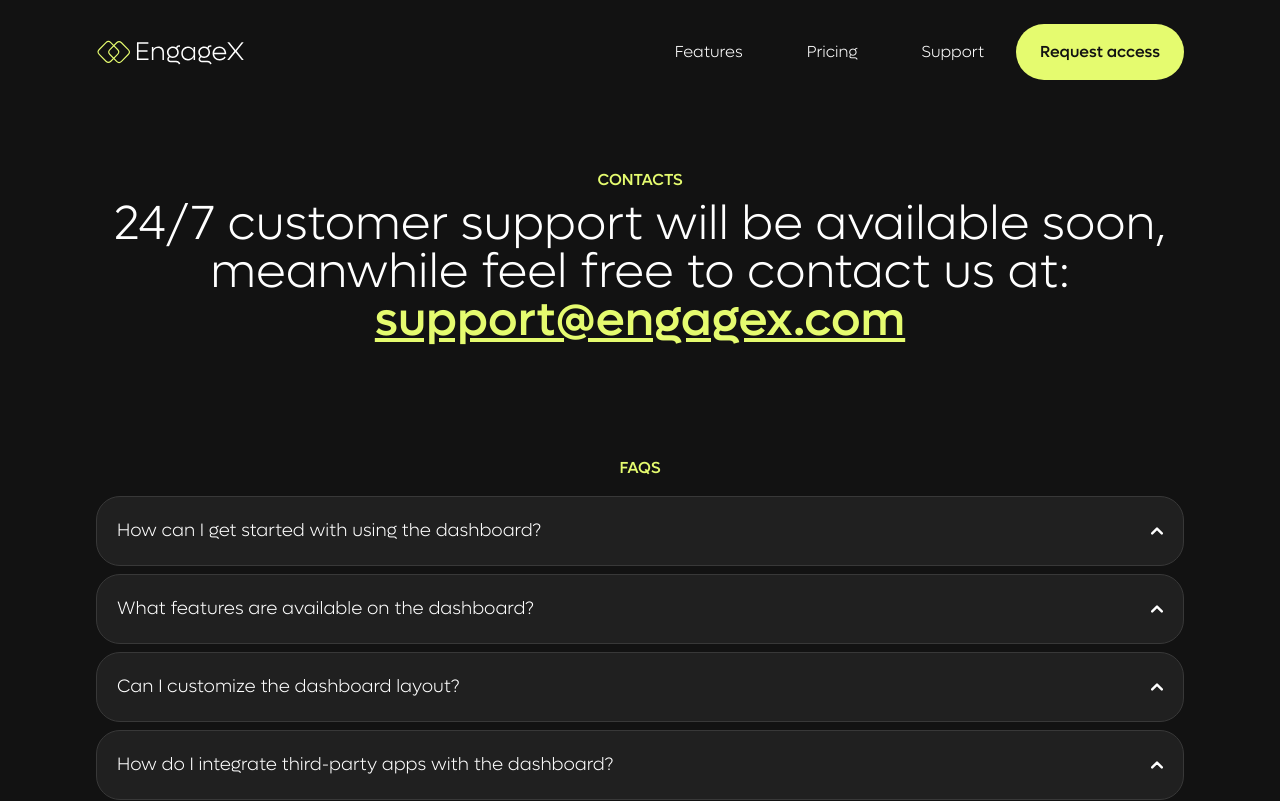
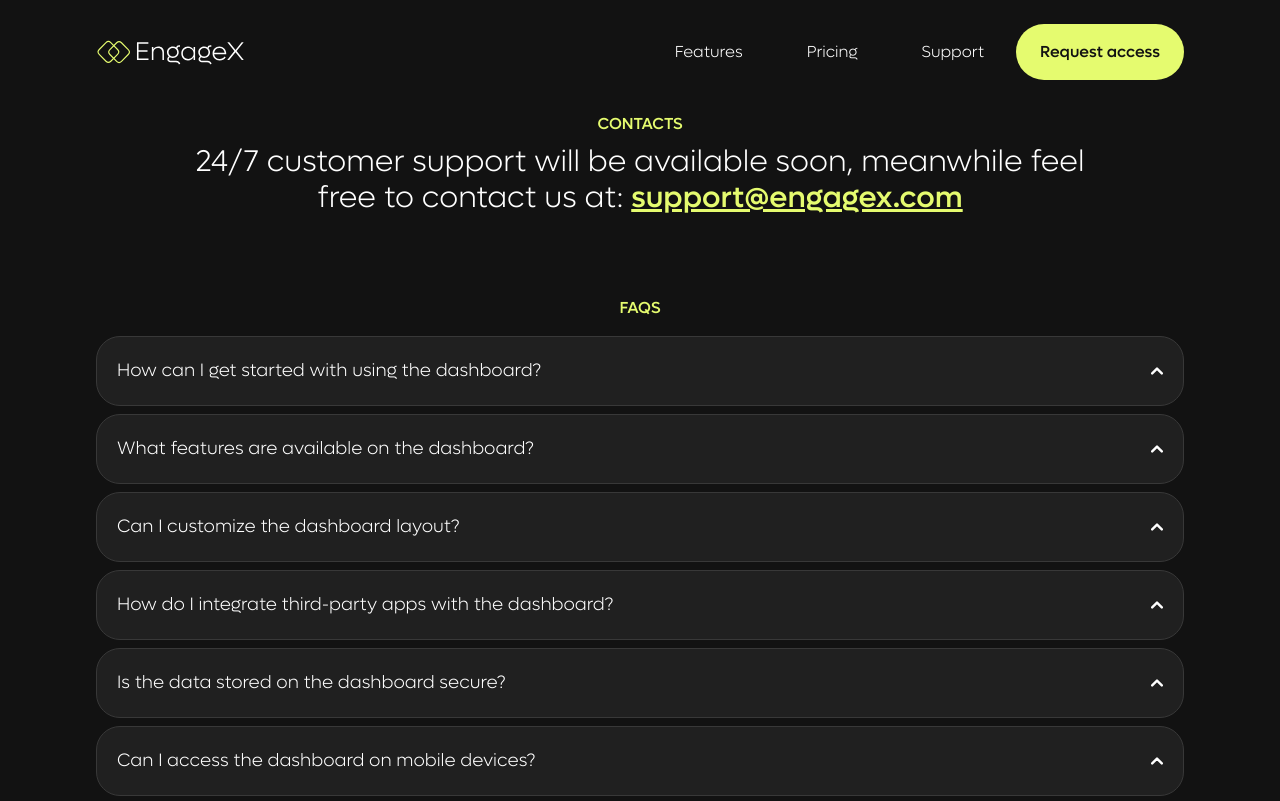
Before and after one commit to mashachitchyan/assignment-3, a Next.js app in the folder assignment-3/: page /support in a window 1280 px wide. Shown: the top 801 px of the page. Built offline with nearby package versions, Linux system fonts and the light colour scheme.

Commit message:
Updated styles for Contacts and ReviewCards components, and added CSS rules for .review-card class in globals.css

```diff
--- a/assignment-3/app/components/Contacts.tsx
+++ b/assignment-3/app/components/Contacts.tsx
@@ -2,9 +2,9 @@ import React from 'react'
 
 function Contacts() {
     return (
-        <div className="flex-col text-center w-screen pt-16 pb-8 px-24">
-            <p className='text-s text-lime uppercase bold-font'>Contacts</p>
-            <h2 className='text-5xl light-font pb-4 pt-2'>24/7 customer support will be available soon, meanwhile feel free to contact us at: <span className='bold-font underline text-lime'>support@engagex.com</span></h2>
+        <div className="flex-col text-center pt-2">
+        <p className='text-s text-lime uppercase bold-font'>Contacts</p>
+        <h2 className='text-3xl text-center light-font pb-4 pt-2 px-48'>24/7 customer support will be available soon, meanwhile feel free to contact us at: <span className='bold-font underline text-lime'>support@engagex.com</span></h2>
         </div>
     )
 }
--- a/assignment-3/app/components/ReviewCards.tsx
+++ b/assignment-3/app/components/ReviewCards.tsx
@@ -50,7 +50,7 @@ export default function ReviewCards() {
 
         {reviews.map((review) => (
           <SwiperSlide key={review.id}>
-            <div className="review-card bg-white-10 text-white p-6 rounded-3xl min-h-64 mt-4">
+            <div className="review-card text-white p-6 rounded-3xl min-h-64 mt-8">
               <h3 className="text-xl bold-font pb-4">{review.customer_name}</h3>
               <p>{review.review}</p>
             </div>
--- a/assignment-3/app/globals.css
+++ b/assignment-3/app/globals.css
@@ -91,6 +91,11 @@ body {
   overflow: scroll;
 } */
 
+.review-card {
+  /* background-image: url(/images/Ellipse-black.svg); */
+  border: solid 1px #383838;
+}
+
 .custom-prev button,
 .custom-next button {
   background-color: #E5FB6F; /* Button background */
```
Also changed, not shown: assignment-3/public/images/Ellipse-black.svg (added).
